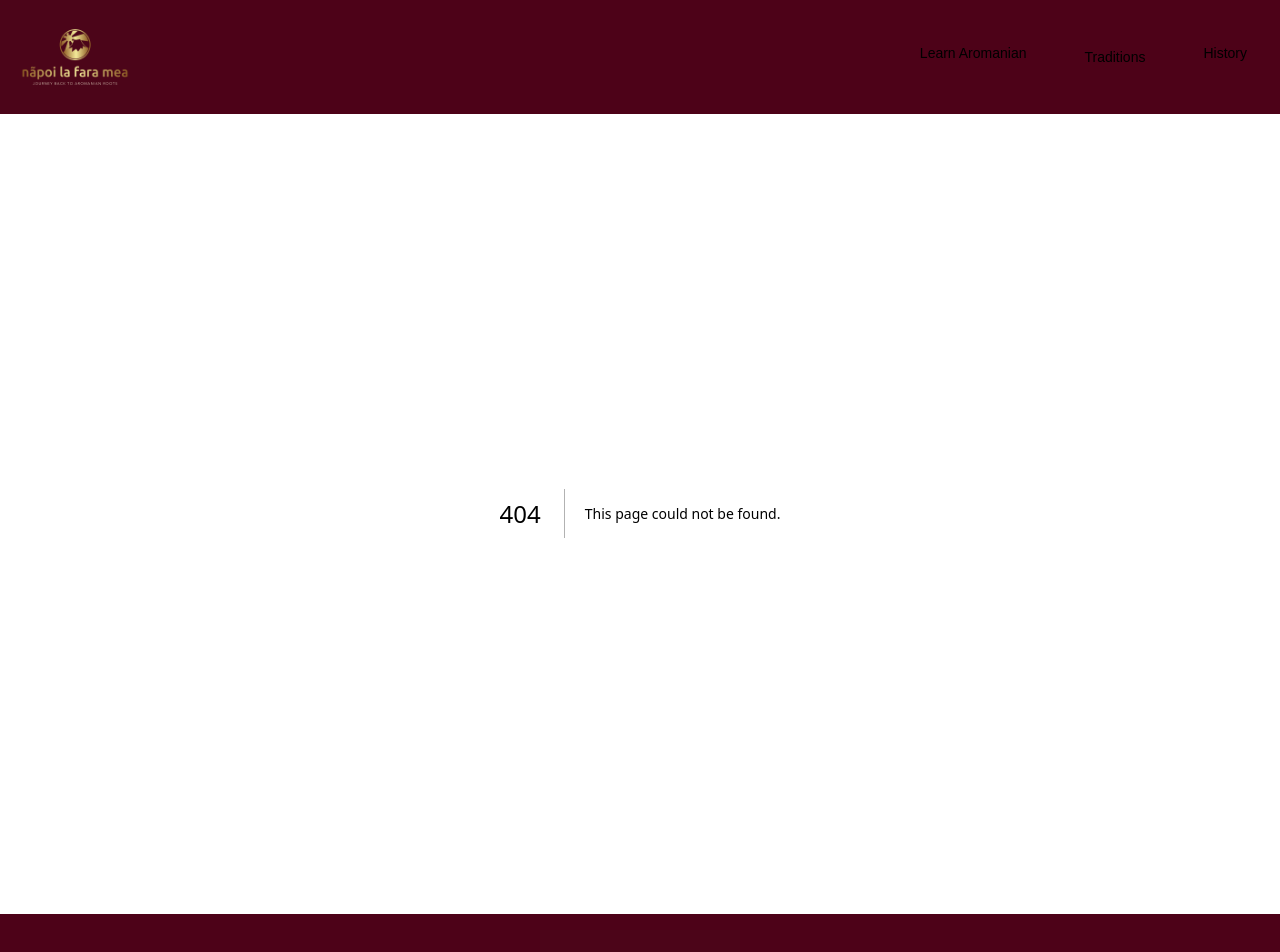
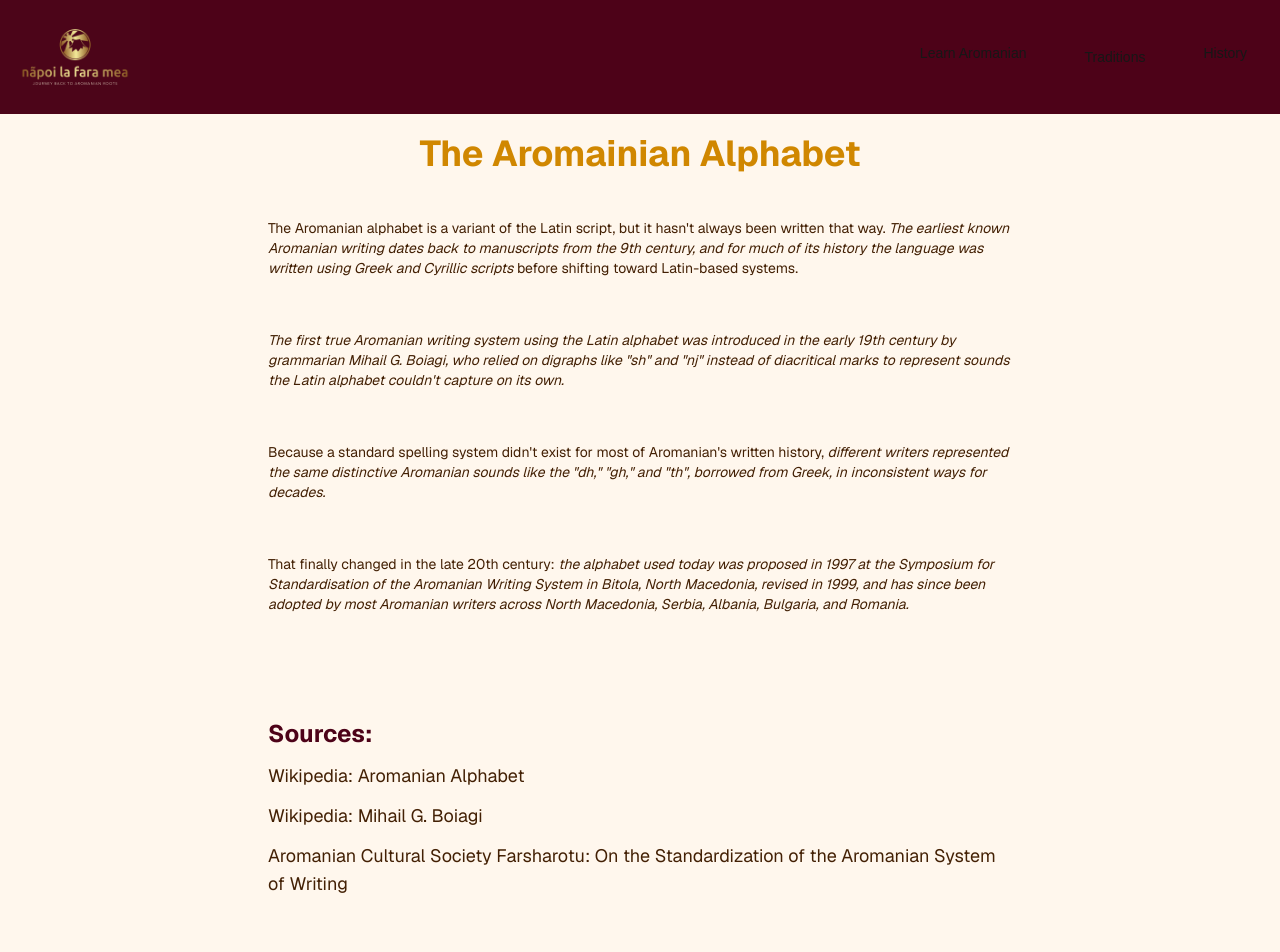
Before and after one commit to mariacristina13/napoi_la_fara_mea, a Next.js app: page /alphabet in a window 1280 px wide. Before the commit this address had no page. Shown: the top 952 px of the page. Built offline with nearby package versions, Linux system fonts and the light colour scheme.

Commit message:
Add the alphabet page.

```diff
--- /dev/null
+++ b/app/alphabet/page.js
@@ -0,0 +1,74 @@
+import Link from "next/link"
+
+export default function Alphabet(){
+    return(
+        <div className="flex flex-col flex-1 items-center justify-center min-h-screen bg-orange-50 font-sans">
+            <header>
+                <div className="flex flex-col items-center justify-start pt-5 gap-2 text-center">
+                    <h1 className="text-base font-bold text-yellow-600 md:text-4xl sm:text-2xl">The Aromainian Alphabet</h1>
+                </div>
+            </header>
+
+            <main className="w-full max-w-3xl py-8 bg-orange-50 flex-1">
+
+                <p className="text-yellow-950 pb-5 text-sm m-2 md:pb-10 text-lg sm:m-3 text-base">
+                    The Aromanian alphabet is a variant of the Latin script, but it hasn't always been written that way. <cite index="15-1">The earliest known Aromanian writing dates back to manuscripts from the 9th century, and for much of its history the language was written using Greek and Cyrillic scripts</cite> before shifting toward Latin-based systems. <cite index="18-1"></cite>
+                </p>
+
+                <p className="text-yellow-950 pb-5 text-sm m-2 md:pb-10 text-lg sm:m-3 text-base">
+                    <cite index="18-1">The first true Aromanian writing system using the Latin alphabet was introduced in the early 19th century by grammarian Mihail G. Boiagi, who relied on digraphs like "sh" and "nj" instead of diacritical marks to represent sounds the Latin alphabet couldn't capture on its own.</cite>
+                </p>
+
+                <p className="text-yellow-950 pb-5 text-sm m-2 md:pb-10 text-lg sm:m-3 text-base">
+                   Because a standard spelling system didn't exist for most of Aromanian's written history, <cite index="17-1">different writers represented the same distinctive Aromanian sounds like the "dh," "gh," and "th", borrowed from Greek, in inconsistent ways for decades.</cite>
+                </p>
+
+                <p className="text-yellow-950 pb-5 text-sm m-2 md:pb-10 text-lg sm:m-3 text-base">
+                   That finally changed in the late 20th century: <cite index="14-1">the alphabet used today was proposed in 1997 at the Symposium for Standardisation of the Aromanian Writing System in Bitola, North Macedonia, revised in 1999, and has since been adopted by most Aromanian writers across North Macedonia, Serbia, Albania, Bulgaria, and Romania.</cite>
+                </p>
+
+                <p className="text-yellow-950 pb-5 text-sm m-2 md:pb-10 text-lg sm:m-3 text-base">
+
+                </p>
+
+                <p className="m-2 text-rose-950 font-bold text-lg sm:m-3 text-xl md:text-2xl">
+                    Sources:
+                </p>
+
+                <ul className="pb-10">
+                    <li>
+                        <Link href="https://en.wikipedia.org/wiki/Aromanian_alphabet">
+                           <p className="text-yellow-950 text-sm m-2 md:text-lg sm:m-3 text-base">
+                                Wikipedia: Aromanian Alphabet
+                           </p>
+                        </Link>
+                    </li>
+
+                    <li>
+                        <Link href="https://en.wikipedia.org/wiki/Mihail_G._Boiagi">
+                            <p className="text-yellow-950 text-sm m-2 md:text-lg sm:m-3 text-base">
+                                Wikipedia: Mihail G. Boiagi
+                            </p>
+                        </Link>
+                    </li>
+
+                    <li>
+                        <Link href="https://farsharotu.org/on-the-standardization-of-the-aromanian-system-of-writing/">
+                            <p className="text-yellow-950 text-sm m-2 md:text-lg sm:m-3 text-base">
+                                Aromanian Cultural Society Farsharotu: On the Standardization of the Aromanian System of Writing
+                            </p>
+                        </Link>
+                    </li>
+                </ul>
+
+                <Link href="https://www.omniglot.com/writing/aromanian.htm" className="m-2 text-base font-bold text-rose-950 md:text-xl sm: m-3 text-lg">
+                    Omniglot: Aromanian
+                </Link>
+
+                <p className="text-yellow-950 pb-5 text-sm m-2 md:pb-10 text-lg sm:m-3 text-base">
+                    An overview of the Aromanian alphabet and pronunciation system. It also works as a hub, linking out to several of the dictionaries, aromanian music videos and natives speaking the language.
+                </p>
+            </main>
+        </div>
+    )
+}
```
